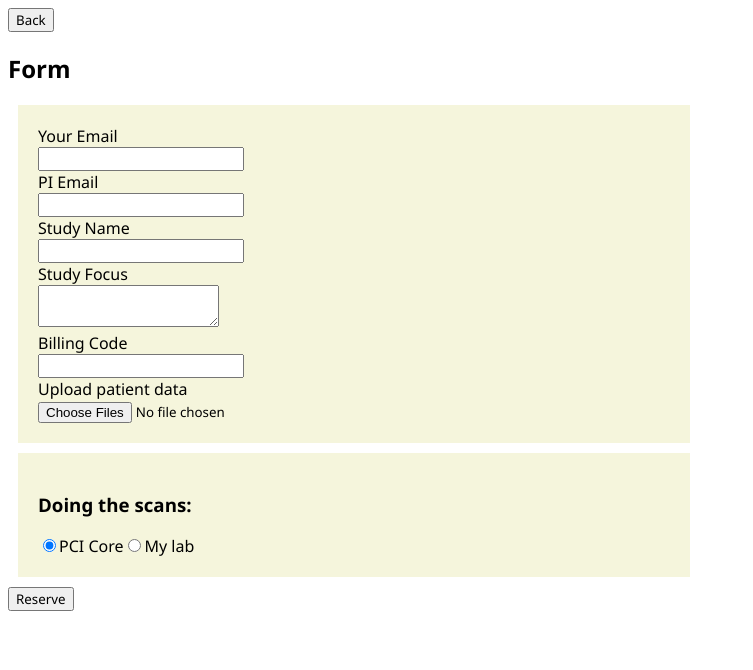
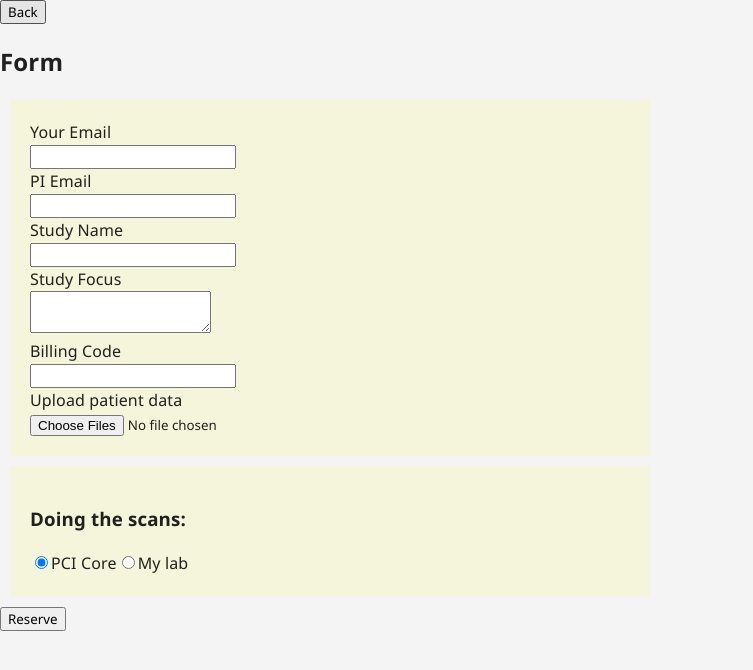
Before and after one commit to Jameson789/ilab-booking, a Next.js app in the folder next-frontend/: page /reserve in a window 1280 px wide. Shown: the top 670 px of the page, without its empty margins (0-753 px from the left). Built offline with nearby package versions, Linux system fonts and the light colour scheme.

Commit message:
Added a global color palette

```diff
--- a/next-frontend/app/layout.js
+++ b/next-frontend/app/layout.js
@@ -1,25 +1,10 @@
-import { Geist, Geist_Mono } from "next/font/google";
-
-const geistSans = Geist({
-  variable: "--font-geist-sans",
-  subsets: ["latin"],
-});
-
-const geistMono = Geist_Mono({
-  variable: "--font-geist-mono",
-  subsets: ["latin"],
-});
-
-export const metadata = {
-  title: "Create Next App",
-  description: "Generated by create next app",
-};
+import ThemeRegistry from "./theme/ThemeRegistry";
 
 export default function RootLayout({ children }) {
   return (
     <html lang="en">
-      <body className={`${geistSans.variable} ${geistMono.variable}`}>
-        {children}
+      <body>
+        <ThemeRegistry>{children}</ThemeRegistry>
       </body>
     </html>
   );
--- a/next-frontend/app/page.jsx
+++ b/next-frontend/app/page.jsx
@@ -2,9 +2,8 @@
 
 import MakeReservationSection from "@/components/main-page/MakeReservationSection";
 import ReservationsSection from "@/components/main-page/ReservationsSection";
-import UltraSound from "@/components/main-page/UltraSound";
 import ScheduleButton from "@/components/buttons/ScheduleButton";
-import "./globals.css";
+// import "./globals.css";
 
 export default function HomePage() {
   return (
--- /dev/null
+++ b/next-frontend/app/theme/ThemeRegistry.js
@@ -0,0 +1,14 @@
+"use client";
+
+import { ThemeProvider } from "@mui/material/styles";
+import CssBaseline from "@mui/material/CssBaseline";
+import theme from "./theme";
+
+export default function ThemeRegistry({ children }) {
+  return (
+    <ThemeProvider theme={theme}>
+      <CssBaseline />
+      {children}
+    </ThemeProvider>
+  );
+}
--- /dev/null
+++ b/next-frontend/app/theme/theme.js
@@ -0,0 +1,16 @@
+import { createTheme } from "@mui/material/styles";
+
+const theme = createTheme({
+  palette: {
+    primary: { main: "#18365D" },     // Dark Navy
+    secondary: { main: "#AA4AC4" },   // Warm Purple
+    info: { main: "#00ABC8" },        // Bright Blue
+    warning: { main: "#FFB500" },     // Vivid Yellow
+    background: {
+      default: "#F4F4F4",             // Light Grey
+      paper: "#FFFFFF",               // White
+    },
+  },
+});
+
+export default theme;
--- a/package.json
+++ b/package.json
@@ -2,5 +2,10 @@
   "scripts": {
     "test": "chmod +x ./scripts/test-server.sh && ./scripts/test-server.sh",
     "dev": "chmod +x ./scripts/start-dev.sh && ./scripts/start-dev.sh"
+  },
+  "dependencies": {
+    "@emotion/react": "^11.14.0",
+    "@emotion/styled": "^11.14.1",
+    "@mui/material": "^7.3.8"
   }
 }
```
Also changed, not shown: 1 other file (tests, documents, lock files or other folders).
